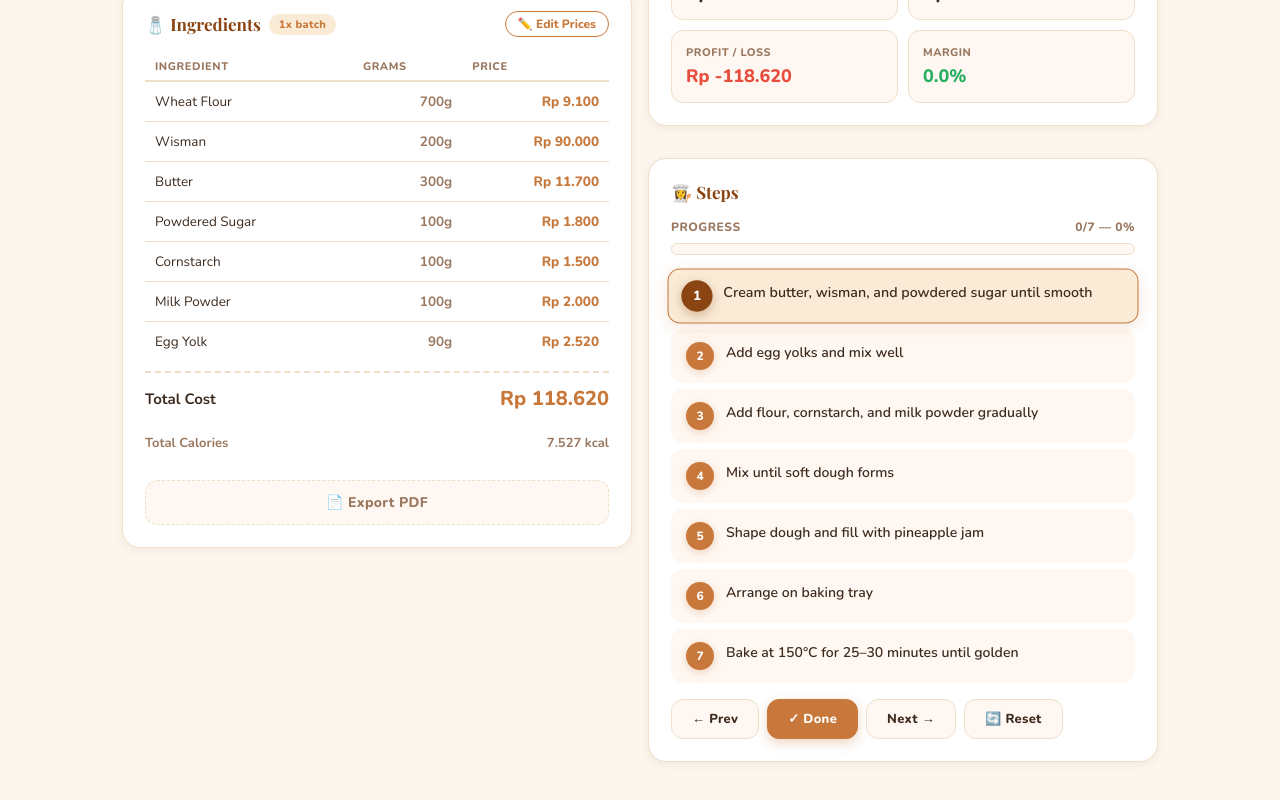
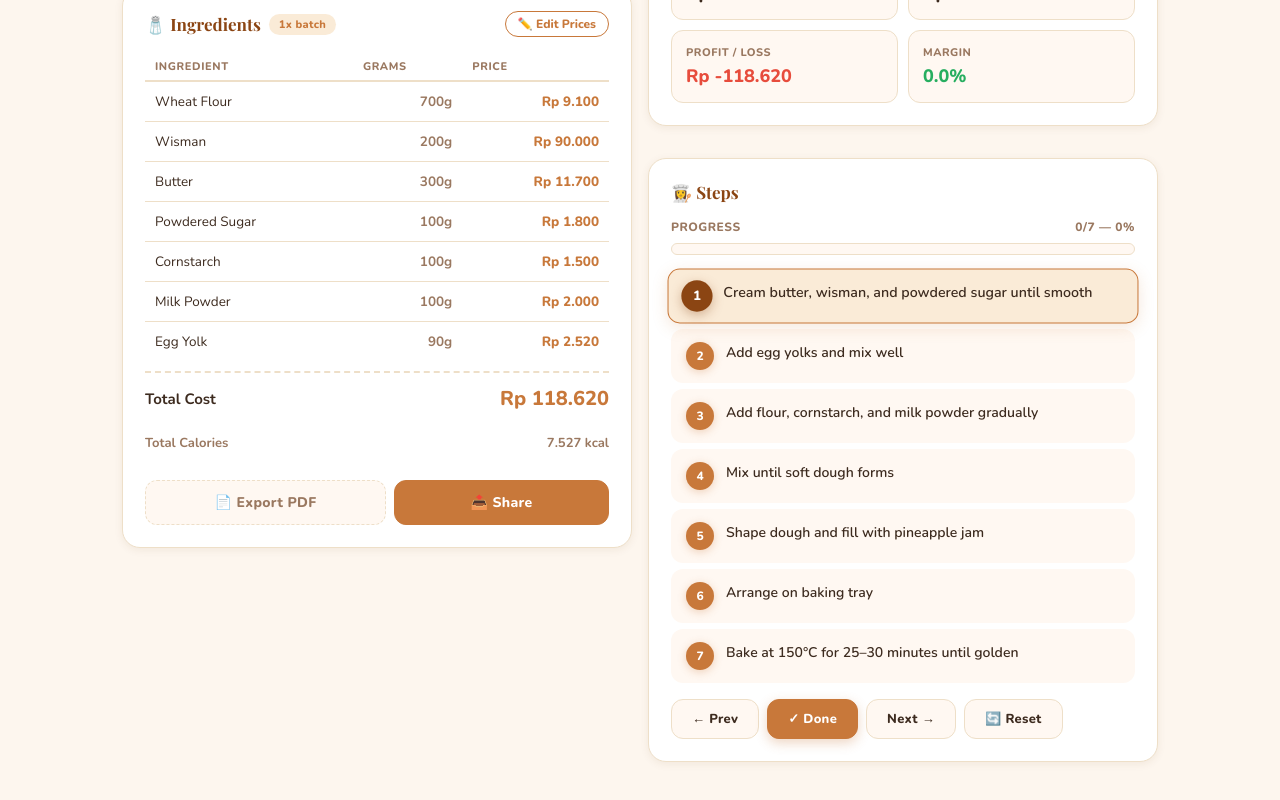
Before and after one commit to ridzalap0112/recipe-calculator-react, a React (Vite) app: page / in a window 1280 px wide. Shown: the part 537-1337 px from the top of the page. Built offline with nearby package versions, Linux system fonts and the light colour scheme; the HTML template or start-up script is replaced by a standard one.

Commit message:
feat: zustand store, two-column layout, edit prices, export PDF, localStorage, security improvements

```diff
--- a/src/App.jsx
+++ b/src/App.jsx
@@ -1,4 +1,4 @@
-import { useEffect, useRef } from "react";
+import { useEffect, useRef, useState } from "react";
 import { useRecipeStore } from "./store/useRecipeStore";
 import { recipes, ingredientsData } from "./data";
 import {
@@ -84,6 +84,115 @@ function exportPDF(
   a.download = `${recipe}-recipe-${date.replace(/\//g, "-")}.html`;
   a.click();
   URL.revokeObjectURL(url);
+}
+
+// ─── SHARE / COPY ────────────────────────────────────────────────────────────
+function buildSummaryText(
+  recipe,
+  portion,
+  ingredients,
+  totalCost,
+  totalCalories,
+  businessStats,
+) {
+  const { costPerItem, revenue, profit, margin } = businessStats;
+  const label = recipeLabels[recipe] || recipe;
+  const date = new Date().toLocaleDateString("id-ID");
+
+  const ingLines = ingredients
+    .map(
+      (item) =>
+        `  • ${ingredientNames[item.name] || item.name}: ${item.amount.toLocaleString("id-ID")}g — ${formatRp(item.cost)}`,
+    )
+    .join("\n");
+
+  return [
+    `🧁 *Recipe Calculator — ${label}*`,
+    `📅 ${date} | 🔢 ${portion}x batch`,
+    ``,
+    `🧂 *Ingredients:*`,
+    ingLines,
+    ``,
+    `💰 *Total Cost:* ${formatRp(totalCost)}`,
+    `🔥 *Total Calories:* ${Math.round(totalCalories).toLocaleString("id-ID")} kcal`,
+    ``,
+    `📊 *Business Analysis:*`,
+    `  • COGS/pcs: ${formatRp(costPerItem)}`,
+    `  • Revenue:  ${formatRp(revenue)}`,
+    `  • Profit:   ${profit >= 0 ? "+" : ""}${formatRp(profit)}`,
+    `  • Margin:   ${margin.toFixed(1)}%`,
+    ``,
+    `_Generated by Recipe Calculator_ 🍪`,
+  ].join("\n");
+}
+
+function ShareButton({
+  recipe,
+  portion,
+  ingredients,
+  totalCost,
+  totalCalories,
+  businessStats,
+}) {
+  const [copied, setCopied] = useState(false);
+  const [showMenu, setShowMenu] = useState(false);
+
+  const text = buildSummaryText(
+    recipe,
+    portion,
+    ingredients,
+    totalCost,
+    totalCalories,
+    businessStats,
+  );
+
+  const handleCopy = async () => {
+    try {
+      await navigator.clipboard.writeText(text);
+      setCopied(true);
+      setShowMenu(false);
+      setTimeout(() => setCopied(false), 2500);
+    } catch {
+      // fallback for older browsers
+      const ta = document.createElement("textarea");
+      ta.value = text;
+      document.body.appendChild(ta);
+      ta.select();
+      document.execCommand("copy");
+      document.body.removeChild(ta);
+      setCopied(true);
+      setShowMenu(false);
+      setTimeout(() => setCopied(false), 2500);
+    }
+  };
+
+  const handleWhatsApp = () => {
+    const encoded = encodeURIComponent(text);
+    window.open(`https://wa.me/?text=${encoded}`, "_blank");
+    setShowMenu(false);
+  };
+
+  return (
+    <div className="share-wrap">
+      <button
+        className={`share-btn${copied ? " copied" : ""}`}
+        onClick={() => setShowMenu((v) => !v)}
+      >
+        {copied ? "✅ Copied!" : "📤 Share"}
+      </button>
+
+      {showMenu && (
+        <div className="share-menu">
+          <button className="share-option" onClick={handleCopy}>
+            📋 Copy to Clipboard
+          </button>
+          <button className="share-option whatsapp" onClick={handleWhatsApp}>
+            💬 Send via WhatsApp
+          </button>
+        </div>
+      )}
+    </div>
+  );
 }
 
 // ─── PRICE EDITOR MODAL ───────────────────────────────────────────────────────
@@ -288,6 +397,7 @@ export default function App() {
                 {Math.round(totalCalories).toLocaleString("id-ID")} kcal
               </span>
             </div>
+            <div className="action-btns">
               <button
                 className="export-btn"
                 onClick={() =>
@@ -303,6 +413,15 @@ export default function App() {
               >
                 📄 Export PDF
               </button>
+              <ShareButton
+                recipe={recipe}
+                portion={portion}
+                ingredients={ingredients}
+                totalCost={totalCost}
+                totalCalories={totalCalories}
+                businessStats={businessStats}
+              />
+            </div>
           </div>
         </div>
         {/* end col-left */}
--- a/src/style.css
+++ b/src/style.css
@@ -793,3 +793,95 @@ body.dark-mode .done-banner {
     padding: 20px 14px 80px;
   }
 }
+
+/* ─── ACTION BUTTONS ROW ──────────────────────────────────────────────────── */
+.action-btns {
+  display: flex;
+  gap: 8px;
+  margin-top: 16px;
+}
+.action-btns .export-btn {
+  margin-top: 0;
+  flex: 1;
+}
+
+/* ─── SHARE BUTTON ────────────────────────────────────────────────────────── */
+.share-wrap {
+  position: relative;
+  flex: 1;
+}
+
+.share-btn {
+  width: 100%;
+  padding: 12px;
+  border-radius: var(--radius-sm);
+  border: 1.5px solid var(--primary);
+  background: var(--primary);
+  color: #fff;
+  font-family: 'Nunito', sans-serif;
+  font-size: 14px;
+  font-weight: 800;
+  cursor: pointer;
+  transition: all 0.2s;
+  letter-spacing: 0.3px;
+}
+.share-btn:hover {
+  transform: translateY(-2px);
+  box-shadow: 0 6px 20px rgba(200,120,58,0.35);
+  opacity: 0.92;
+}
+.share-btn.copied {
+  background: var(--primary);
+  border-color: #27ae60;
+  background: #27ae60;
+}
+
+/* DROPDOWN MENU */
+.share-menu {
+  position: absolute;
+  bottom: calc(100% + 8px);
+  left: 0;
+  right: 0;
+  background: var(--surface);
+  border: 1.5px solid var(--border);
+  border-radius: var(--radius-sm);
+  box-shadow: var(--shadow-lg);
+  overflow: hidden;
+  z-index: 100;
+  animation: slideUp 0.2s cubic-bezier(.34,1.2,.64,1);
+}
+
+.share-option {
+  width: 100%;
+  padding: 12px 16px;
+  border: none;
+  background: transparent;
+  color: var(--text);
+  font-family: 'Nunito', sans-serif;
+  font-size: 13px;
+  font-weight: 700;
+  cursor: pointer;
+  text-align: left;
+  transition: background 0.15s;
+  display: flex;
+  align-items: center;
+  gap: 8px;
+  margin-top: 0;
+  border-radius: 0;
+}
+.share-option:hover {
+  background: var(--surface2);
+  transform: none;
+  opacity: 1;
+}
+.share-option.whatsapp {
+  border-top: 1px solid var(--border);
+  color: #25d366;
+  font-weight: 800;
+}
+.share-option.whatsapp:hover {
+  background: #f0fff4;
+}
+body.dark-mode .share-option.whatsapp:hover {
+  background: #1a2e1a;
+}
```
Lines whose indentation alone changed are shown as unchanged.
